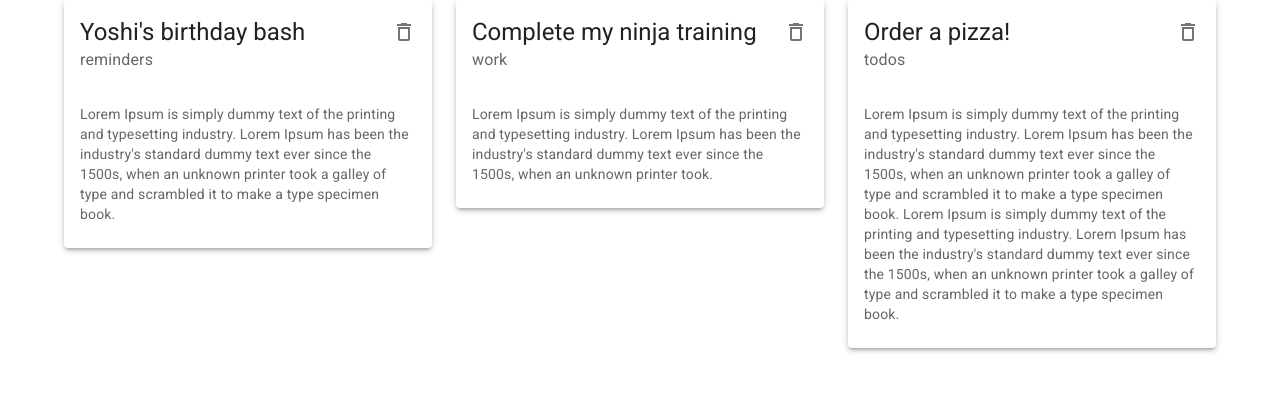
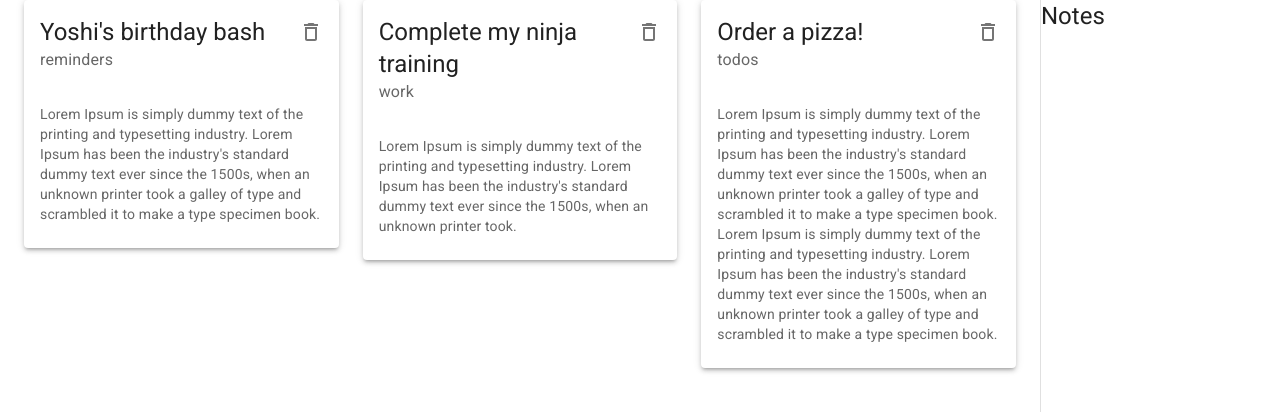
Before and after one commit to willhobson85/Material-UI-Note-App, a React (Create React App) app: page / in a window 1280 px wide. Shown: the top 412 px of the page. Built offline with nearby package versions, Linux system fonts and the light colour scheme; data requests are answered from the project's data file.

Commit message:
Added side drawer to '/'

```diff
--- a/src/components/Layout.js
+++ b/src/components/Layout.js
@@ -1,11 +1,13 @@
 import React from "react";
+import { Drawer, Typography, Box } from "@mui/material";
+
+const drawerWidth = 240;
 
 export default function Layout({ children }) {
   return (
-    <div>
+    <Box sx={{ display: 'flex' }}>
       {/* app bar */}
 
-      {/* side drawer */}
       <div
         sx={{
           background: '#f9f9f9',
@@ -14,6 +16,26 @@
       >
         {children}
       </div>
-    </div>
+
+      <Drawer
+        sx={{
+          width: drawerWidth,
+          flexShrink: 0,
+          '& .MuiDrawer-paper': {
+            width: drawerWidth,
+            boxSizing: 'border-box',
+          },
+        }}
+        variant="permanent"
+        anchor="right"
+      >
+        <div>
+          <Typography variant="h5">
+            Notes
+          </Typography>
+        </div>
+      </Drawer>
+
+    </Box>
   )
 }
--- a/src/pages/Notes.js
+++ b/src/pages/Notes.js
@@ -9,7 +9,7 @@
 
 
   useEffect(() => {
-    fetch('http://localhost:8000/notes')
+    fetch('http://localhost:8000/notes/')
       .then(res => res.json())
       .then(data => setNotes(data))
   }, [])
```
